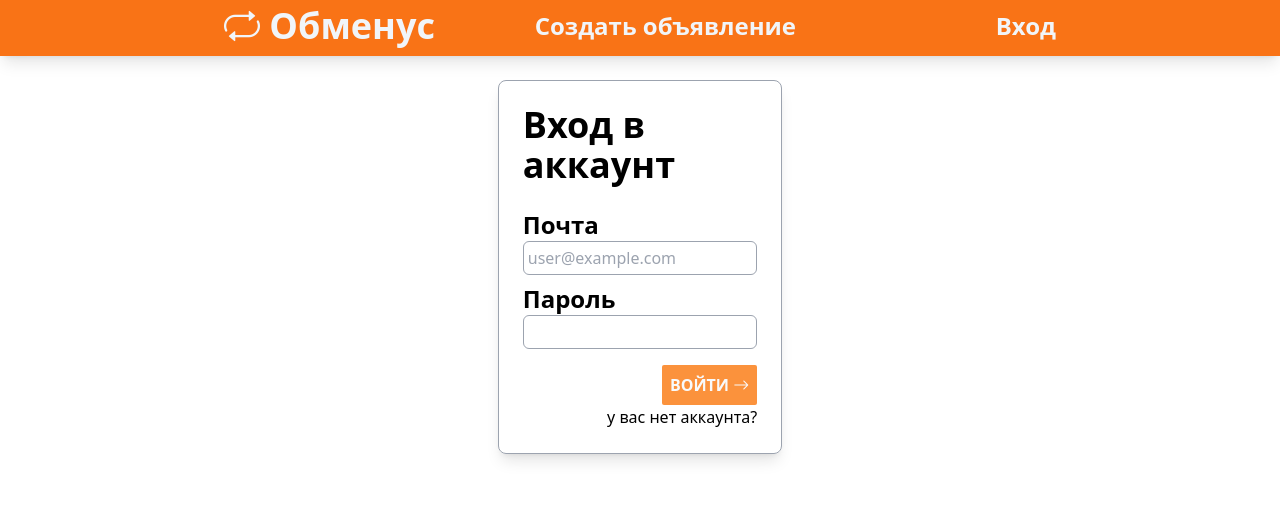
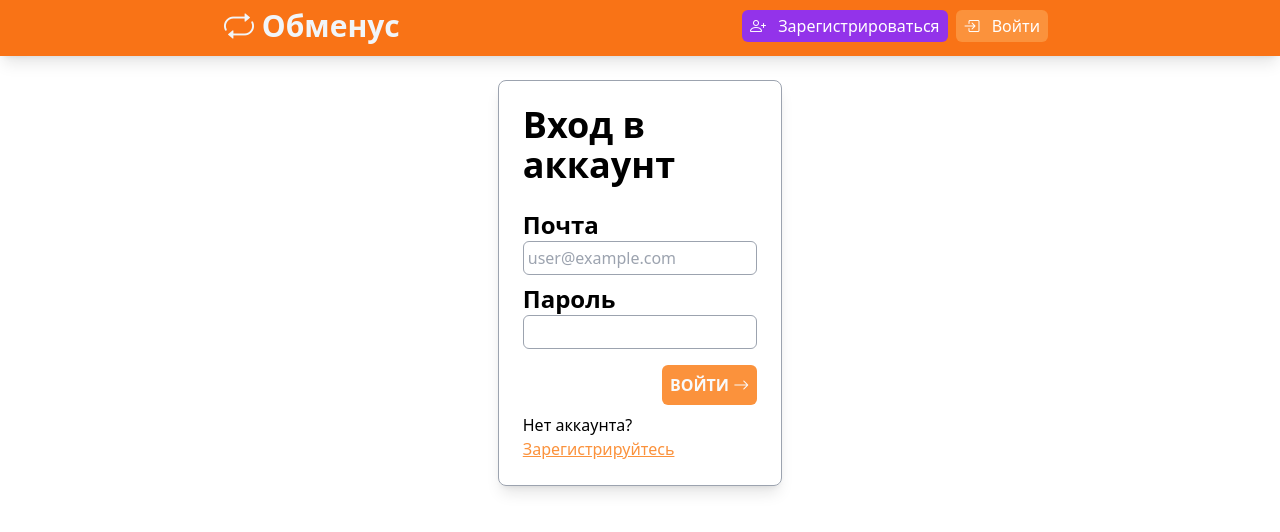
Before and after one commit to bulatovv/swapper, a SvelteKit app in the folder frontend/: page /login in a window 1280 px wide. Shown: the top 532 px of the page. Built offline with nearby package versions, Linux system fonts and the light colour scheme; no server answers.

Commit message:
implement fully working register and login with logout

```diff
--- /dev/null
+++ b/frontend/src/lib/clickOutside.js
@@ -0,0 +1,18 @@
+export function clickOutside(node) {
+	// the node has been mounted in the DOM
+
+	window.addEventListener('click', handleClick);
+
+	function handleClick(e){
+  if (!node.contains(e.target)){
+    node.dispatchEvent(new CustomEvent('clickOutside'))
+  }
+}
+
+	return {
+		destroy() {
+			// the node has been removed from the DOM
+			window.removeEventListener('click', handleClick)
+		}
+	};
+}
--- /dev/null
+++ b/frontend/src/routes/+layout.server.js
@@ -0,0 +1,18 @@
+import { PUBLIC_API_URL } from '$env/static/public';
+
+
+/** @type {import('./$types').LayoutServerLoad} */
+export async function load({ cookies }) {
+
+    const accessToken = cookies.get('access_token');
+
+    if (!accessToken) {
+        return {};
+    }
+
+    const response = await fetch(`${PUBLIC_API_URL}/users/me`);
+    const user = await response.json();
+
+
+    return { user };
+}
--- a/frontend/src/routes/+layout.svelte
+++ b/frontend/src/routes/+layout.svelte
@@ -1,20 +1,69 @@
 <script>
     import "../app.css";
     import "bootstrap-icons/font/bootstrap-icons.css";
+
+    import { clickOutside } from '$lib/clickOutside.js'
+    import { slide } from 'svelte/transition';
+    import { applyAction, deserialize } from '$app/forms';
+
+
+    export let menuExpanded = false;
+
+    function toggleMenu() {
+        menuExpanded = !menuExpanded;
+    }
+
+
+    async function logout() {
+        const res = await fetch("/logout", {
+            method: "POST",
+            body: new FormData()
+        });
+
+        const result = deserialize(await res.text());
+
+        await applyAction(result);
+    }
+
+    /** @type {import('./$types').PageData} */
+    export let data;
 </script>
 
 <header class="flex content-center justify-center sticky top-0 z-30 w-full h-14 px-4 pt-1 pb-2 mb-6 shadow-lg bg-orange-500">
     <div class="flex items-center w-2/3">
-        <div class="font-sans font-semibold text-4xl text-slate-100">
+        <div class="font-sans font-semibold text-3xl text-slate-100">
             <i class="bi bi-repeat"></i>
             Обменус
         </div>
-        <div class="font-sans font-semibold text-2xl text-slate-100 ml-auto mr-auto">
-            Создать объявление
-        </div>
-        <div class="font-sans font-semibold text-2xl text-slate-100 ml-auto ">
-            Вход
-        </div>
+
+
+        {#if data.user}
+            <div use:clickOutside on:clickOutside="{toggleMenu}" class="relative ml-auto">
+                <button on:click="{toggleMenu}" class="text-white bg-orange-400 rounded-md px-2 py-1 mr-2">
+                    <i class="bi bi-person-circle"></i>
+                    <span class="ml-2">Профиль</span>
+                </button>
+                {#if menuExpanded}
+                    <div transition:slide class="absolute z-10 bg-white divide-y divide-gray-100 rounded-lg shadow w-44 mt-2 right-0">
+                        <a href="{null}" on:click|preventDefault="{logout}" class="block px-4 py-2 text-sm text-gray-700 hover:bg-gray-100 hover:text-gray-900">Выйти</a>
+                    </div>
+                {/if}
+            </div>
+        {:else}
+            <button class="text-white bg-purple-600 rounded-md px-2 py-1 ml-auto mr-2">
+                <a href="/register">
+                    <i class="bi bi-person-plus"></i>
+                    <span class="ml-2">Зарегистрироваться</span>
+                </a>
+            </button>
+            <button class="text-white bg-orange-400 rounded-md px-2 py-1 mr-2">
+                <a href="/login">
+                    <i class="bi bi-box-arrow-in-right"></i>
+                    <span class="ml-2">Войти</span>
+                </a>
+            </button>
+        {/if}
+
     </div>
 </header>
 
--- a/frontend/src/routes/+page.svelte
+++ b/frontend/src/routes/+page.svelte
@@ -3,6 +3,7 @@
     import ReplyCard from '$lib/ReplyCard.svelte';
     import SwapCard from '$lib/SwapCard.svelte';
     import { Tabs, TabList, TabPanel, Tab } from './tabs.js';
+
     /** @type {import('./$types').PageData} */
     export let data;
 </script>
--- a/frontend/src/routes/login/+page.server.js
+++ b/frontend/src/routes/login/+page.server.js
@@ -1,6 +1,7 @@
-import { PUBLIC_API_URL } from '$env/static/public';
+import { PUBLIC_API_URL, PUBLIC_FRONTEND_DOMAIN } from '$env/static/public';
 import { redirect, fail } from '@sveltejs/kit';
 
+import { dev } from '$app/environment';
 /** @type {import('./$types').Actions}*/
 export const actions = {
     default: async ({ request, cookies }) => {
@@ -20,11 +21,14 @@ export const actions = {
 
 
         if (response.ok) {
-            const { access_token } = await response.json();
+            const data = await response.json();
 
-            cookies.set('access_token', access_token, {
-                path: '/not-existing-path',
-                httpOnly: true,
+            const accessToken = data['access_token'];
+
+            cookies.set('access_token', accessToken, {
+                path: '/',
+                sameSite: 'strict',
+                domain: dev ? 'localhost' : PUBLIC_FRONTEND_DOMAIN,
                 maxAge: 60 * 60 * 24 * 7, // 1 week
             });
 
--- a/frontend/src/routes/login/+page.svelte
+++ b/frontend/src/routes/login/+page.svelte
@@ -41,9 +41,9 @@
             <p class="text-red-500 text-sm">Неверный логин или пароль</p>
         {/if}
 
-        <div class="flex">
+        <div class="flex mb-2">
             <button type="submit"
-                    class="font-bold uppercase trackling-widest bg-orange-400 text-slate-50 rounded-sm p-2 mt-2 ml-auto">
+                    class="font-bold uppercase trackling-widest bg-orange-400 text-slate-50 rounded-md p-2 mt-2 ml-auto">
                 Войти
                 <i class="bi bi-arrow-right font-bold"></i>
             </button>
@@ -51,7 +51,7 @@
 
         <div class="flex">
             <p class = "ml-auto">
-                у вас нет аккаунта?
+                Нет аккаунта? <a href="/register" class="text-orange-400 underline">Зарегистрируйтесь</a>
             </p>
         </div>
     </form>
--- /dev/null
+++ b/frontend/src/routes/logout/+page.server.js
@@ -0,0 +1,30 @@
+import { PUBLIC_API_URL } from '$env/static/public';
+import { redirect, error } from '@sveltejs/kit';
+
+
+/** @type {import('./$types').Actions}*/
+export const actions = {
+	default: async ({ cookies }) => {
+		if (cookies.get('access_token')) {
+			const data = new FormData();
+			const accessToken = cookies.get('access_token');
+			data.set('access_token', accessToken);
+
+			const response = await fetch(`${PUBLIC_API_URL}/auth-tokens`, {
+				method: 'DELETE',
+				body: data,
+				headers: {
+					'Authorization': `Bearer ${accessToken}`
+				}
+			});
+
+			if (!response.ok) {
+				throw error(response.status, await response.text());
+			}
+
+			cookies.delete('access_token');
+		}
+
+		throw redirect(303, '/');
+	}
+};
--- a/frontend/src/routes/register/+page.server.js
+++ b/frontend/src/routes/register/+page.server.js
@@ -1,4 +1,4 @@
-import { PUBLIC_API_URL } from '$env/static/public';
+import { PUBLIC_API_URL, PUBLIC_FRONTEND_DOMAIN } from '$env/static/public';
 import { redirect, fail } from '@sveltejs/kit';
 import { dev } from '$app/environment';
 
@@ -28,18 +28,21 @@ export const actions = {
                 body: data,
             });
 
-            const { access_token } = await response.json();
 
-            cookies.set('access_token', access_token, {
-                path: '/not-existing-path',
-                httpOnly: true,
+
+			const accessToken = (await response.json())['access_token'];
+
+            cookies.set('access_token', accessToken, {
+                path: '/',
+                sameSite: 'strict',
+                domain: dev ? 'localhost' : PUBLIC_FRONTEND_DOMAIN,
                 maxAge: 60 * 60 * 24 * 7, // 1 week
             });
 
             throw redirect(303, '/');
         }
         else if (response.status === 409) {
-            return fail(409, {email, emailExists: true});
+            return fail(409, { email, emailExists: true });
         }
     }
 };
--- a/frontend/src/routes/register/+page.svelte
+++ b/frontend/src/routes/register/+page.svelte
@@ -62,7 +62,7 @@
             <button type="submit"
                     disabled={!validated.all}
                     class:bg-gray-400={!validated.all}
-                    class="font-bold uppercase trackling-widest bg-orange-400 text-slate-50 rounded-sm p-2 mt-2 ml-auto">
+                    class="font-bold uppercase trackling-widest bg-orange-400 text-slate-50 rounded-md p-2 mt-2 ml-auto">
                 Зарегистрироваться
                 <i class="bi bi-arrow-right font-bold"></i>
             </button>
```
Also changed, not shown: frontend/src/routes/logout/+page.svelte (added), 2 other files (tests, documents, lock files or other folders).
